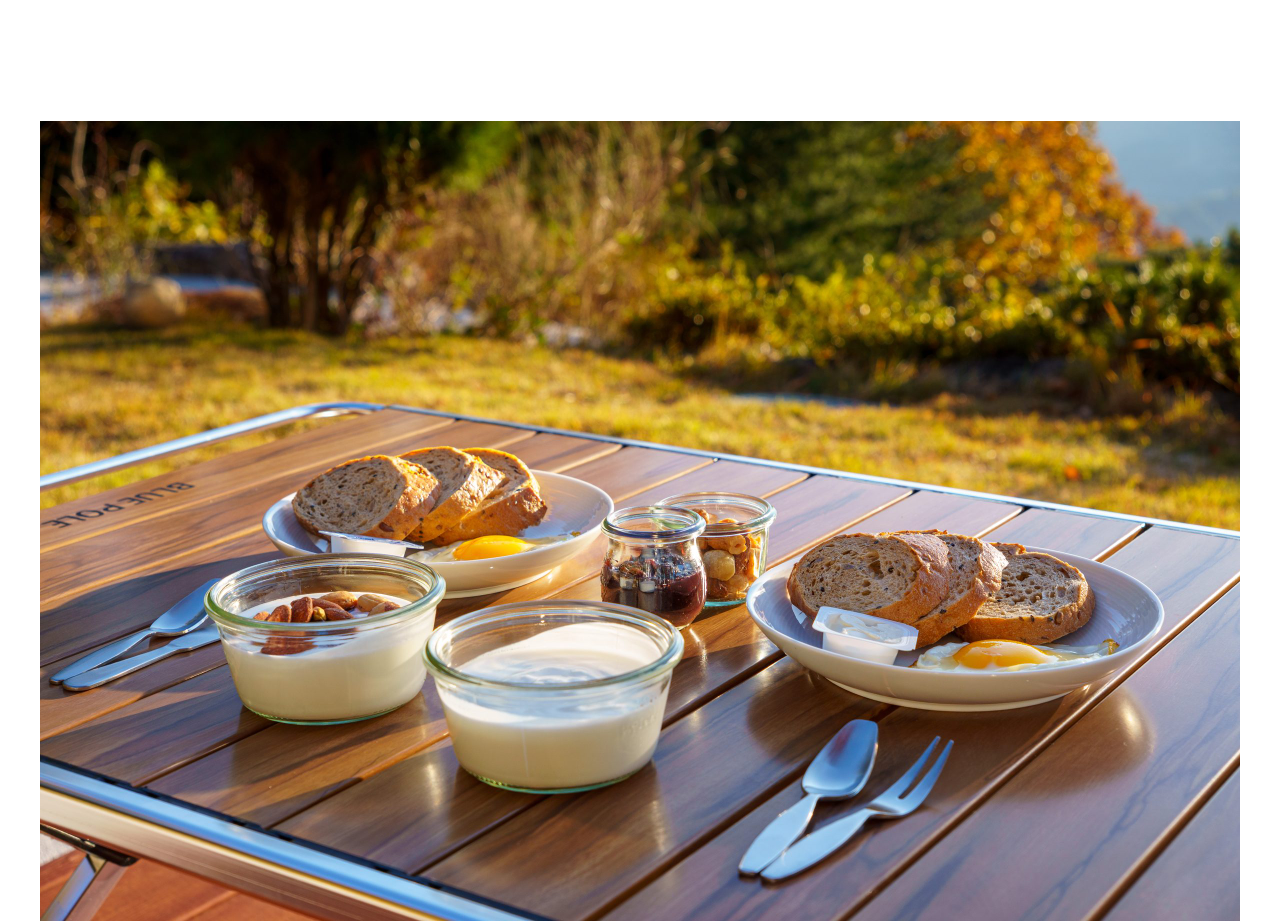
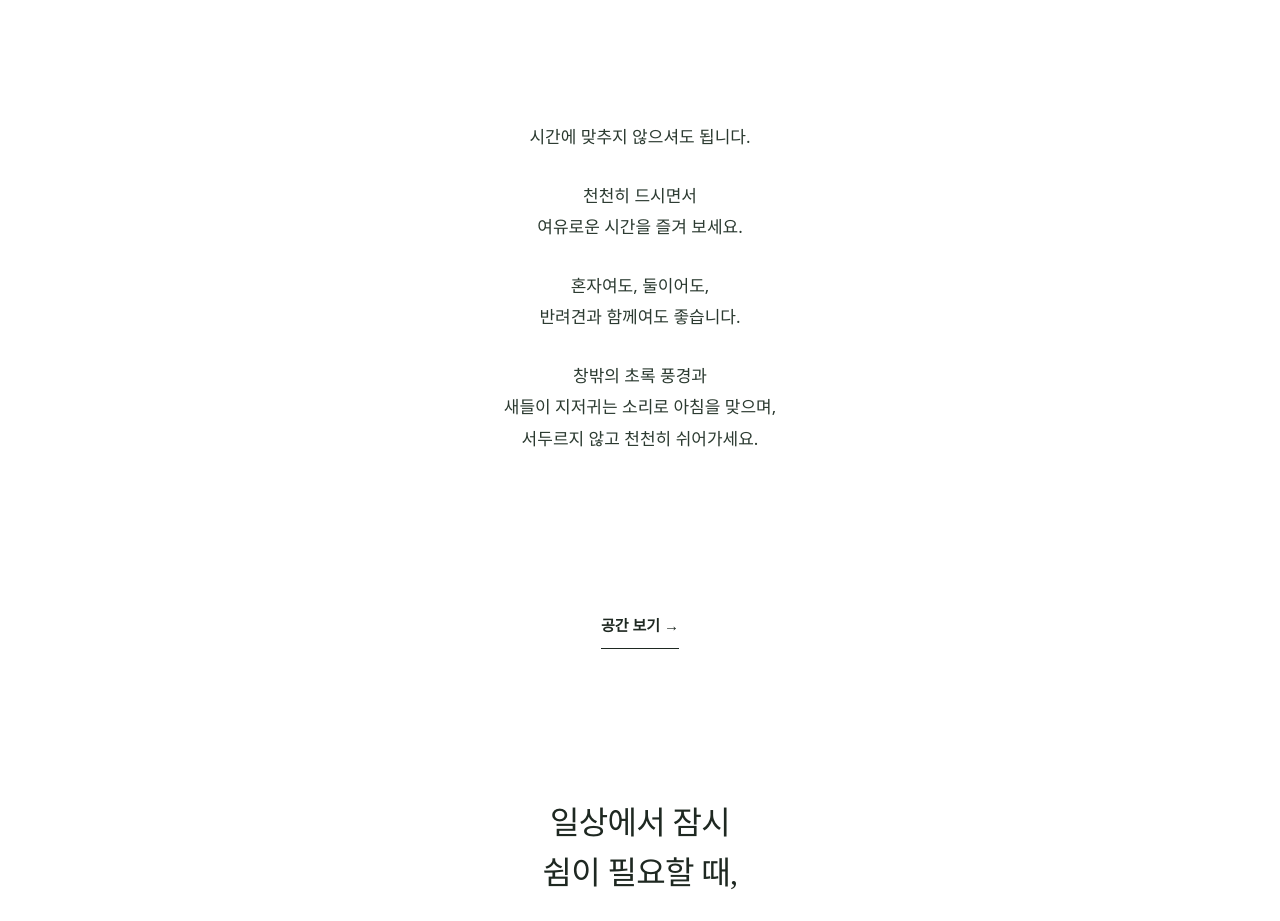
Before and after one commit to chopa-pa/staysolsoop-site, a plain HTML site: page story.html in a window 1280 px wide. Shown: the part 8040-8961 px from the top of the page. Drawn offline with Linux system fonts and the light colour scheme; a web font is replaced by a local one.

Commit message:
이야기 조식: 사진 한 장(87번)만

```diff
--- a/story.html
+++ b/story.html
@@ -52,7 +52,6 @@
 <section class="col chapter"><h2>스테이솔숲의 아침</h2><div class="poem"><p>아침을 차려 드리지는 않습니다.</p><p>누가 조식을 가져다주고,<br>그 시간에 맞춰 먹는 건<br>조금 부담스럽더라고요.</p><p>그래서 저희는<br>셀프 조식으로 준비했습니다.</p><p>대신 재료만큼은<br>산청에서 나는 건강한 재료로<br>대접하고 싶었습니다.</p></div></section>
 <figure class="ph ph-l"><div class="ph-box" style="aspect-ratio:3 / 2"><img src="img/bf_table.jpg" alt="데크 테이블에 준비해 둔 셀프 조식 재료" width="2400" height="1600" loading="lazy" decoding="async"></div></figure>
 <details class="col breakfast" id="morning"><summary>조식 재료 보기</summary><div class="bf-list"><div><h3>빵 · 산청 로컬 빵집</h3><p>목화빵집과 할량에서<br>건강한 재료로 만든 빵을 가져옵니다.<br>빵 종류는 그때그때<br>조금씩 달라질 수 있어요.<br>토스터에 살짝 데워 드시면 더 맛있어요.</p></div><div><h3>유정란 · 이근좌 박사란</h3><p>산청 신등의 이근좌 박사란.<br>귀농한 수의학 박사가 놓아 기른 닭이 낳은<br>무항생제 유정란, 1번 란입니다.<br>비린 맛 때문에 달걀을 잘 못 먹던 솔숲지기도<br>이 달걀은 잘 먹습니다.</p></div><div><h3>잼 · 예성농원</h3><p>청정골 지리산 산청 예성농원에서<br>수제로 만든 블루베리·딸기 잼입니다.<br>블루베리와 딸기가 반씩, 유기농 설탕은 23%.<br>설탕이 적어 덜 달고 건강합니다.<br>그래서 냉장 보관은 필수입니다.</p></div><div><h3>요거트 · 견과류 · 크림치즈</h3><p>원유 99.9%에 유산균만 넣은<br>달지 않은 플레인 요거트입니다.<br>견과류를 넣어 아침 식사로 드셔도 좋습니다.<br>크림치즈도 함께 준비해 둡니다.</p></div><div><h3>커피 · 솔직한 곰</h3><p>산청읍 로컬 로스터리 카페 솔직한 곰에서<br>직접 로스팅한 원두입니다.<br>약간 진한 강배전 커피,<br>솔숲지기가 제일 좋아하는 커피 중 하나입니다.<br>봉지 커피 대신 원두를 갈아 두었으니<br>필터와 드립 도구로 직접 내려 드세요.</p></div><div><h3>웰컴티 · 산청녹차</h3><p>지리산 계곡에 자생하는 차나무에서<br>어린 찻잎만 따서 전통 방식으로 덖은<br>산청 수제 작설차입니다.<br>커피와 함께 웰컴티로 드립니다.</p></div></div></details>
-<figure class="ph ph-l"><div class="ph-box" style="aspect-ratio:3 / 2"><img src="img/bf_deck.jpg" alt="햇살 드는 데크에서 차려 먹는 아침" width="2400" height="1600" loading="lazy" decoding="async"></div></figure>
 <section class="col poem"><p>시간에 맞추지 않으셔도 됩니다.</p><p>천천히 드시면서<br>여유로운 시간을 즐겨 보세요.</p><p>혼자여도, 둘이어도,<br>반려견과 함께여도 좋습니다.</p><p>창밖의 초록 풍경과<br>새들이 지저귀는 소리로 아침을 맞으며,<br>서두르지 않고 천천히 쉬어가세요.</p></section>
 <nav class="col next" aria-label="다음 페이지"><a class="more" href="stay.html">공간 보기 →</a></nav><section class="col booking">
   <h2>일상에서 잠시<br>쉼이 필요할 때,</h2>
```
Also changed, not shown: img/bf_deck.jpg (deleted).
